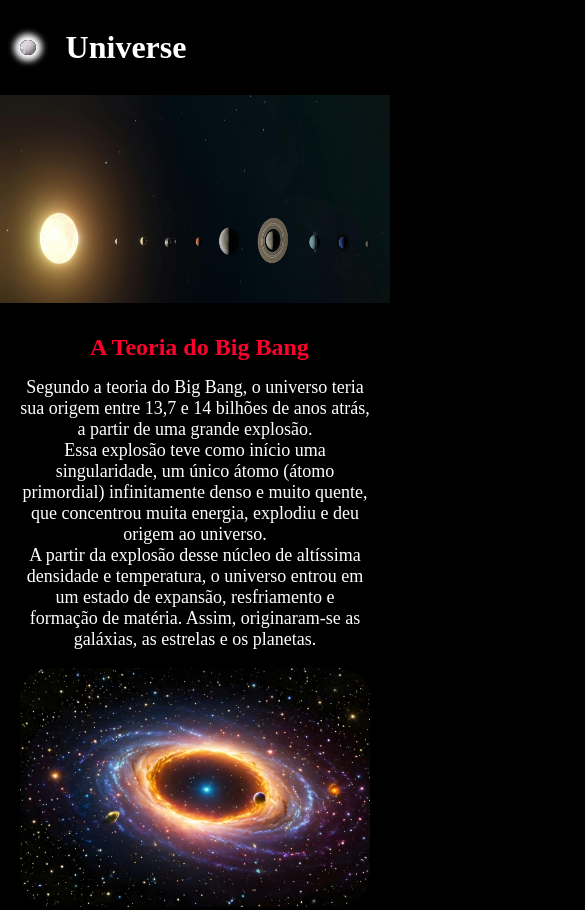
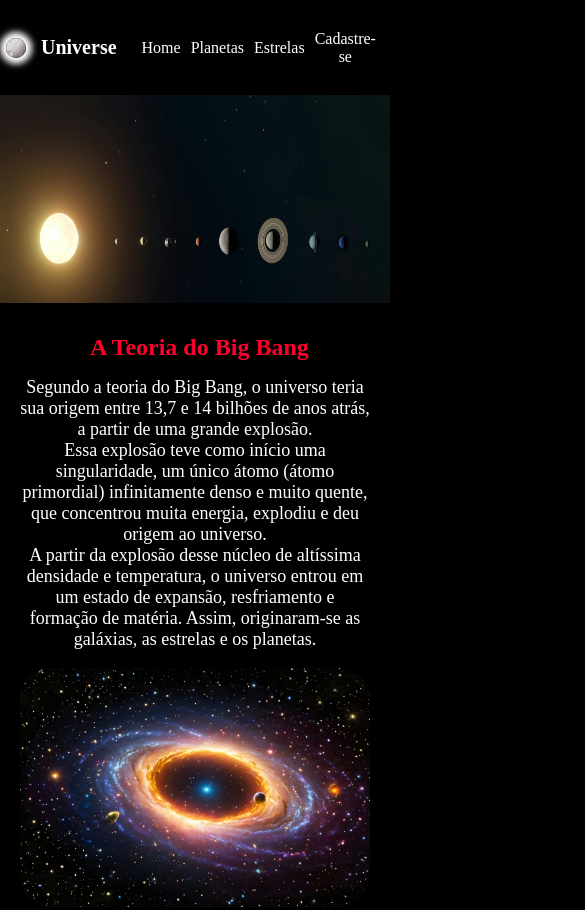
Before and after one commit to RafaelSil1/Universe, a plain HTML site: page index.html in a window 390 px wide. Shown: the top 910 px of the page, 585 px wide, since content can reach past the window. Drawn offline with Linux system fonts and the light colour scheme.

Commit message:
arrumando o menu na responsividade
ajustando o menu na responsividade

```diff
--- a/style.css
+++ b/style.css
@@ -218,6 +218,46 @@ hr {
 
 @media (max-width: 400px) {
 
+    .nave ul {
+        display: flex;
+        align-items: center;
+        padding: 0;
+        margin-left: 10px;
+        gap: 10px;
+    }
+
+    .nave li {
+        padding-bottom: 0;
+    }
+
+    .nave a {
+        display: flex;
+        text-align: center;
+        align-items: center;
+    }
+
+
+    .nave {
+        width: 20px;
+        margin: 0;
+    }
+
+    .img-header {
+        margin-left: 6px;
+        width: 20px;
+    }
+
+    .cabecalho {
+        width: 390px;
+        gap: 15px;
+
+    }
+
+    .text-header {
+        font-size: 20px;
+    }
+
+
     .img-principal {
         height: 300px;
         width: 390px;
```
